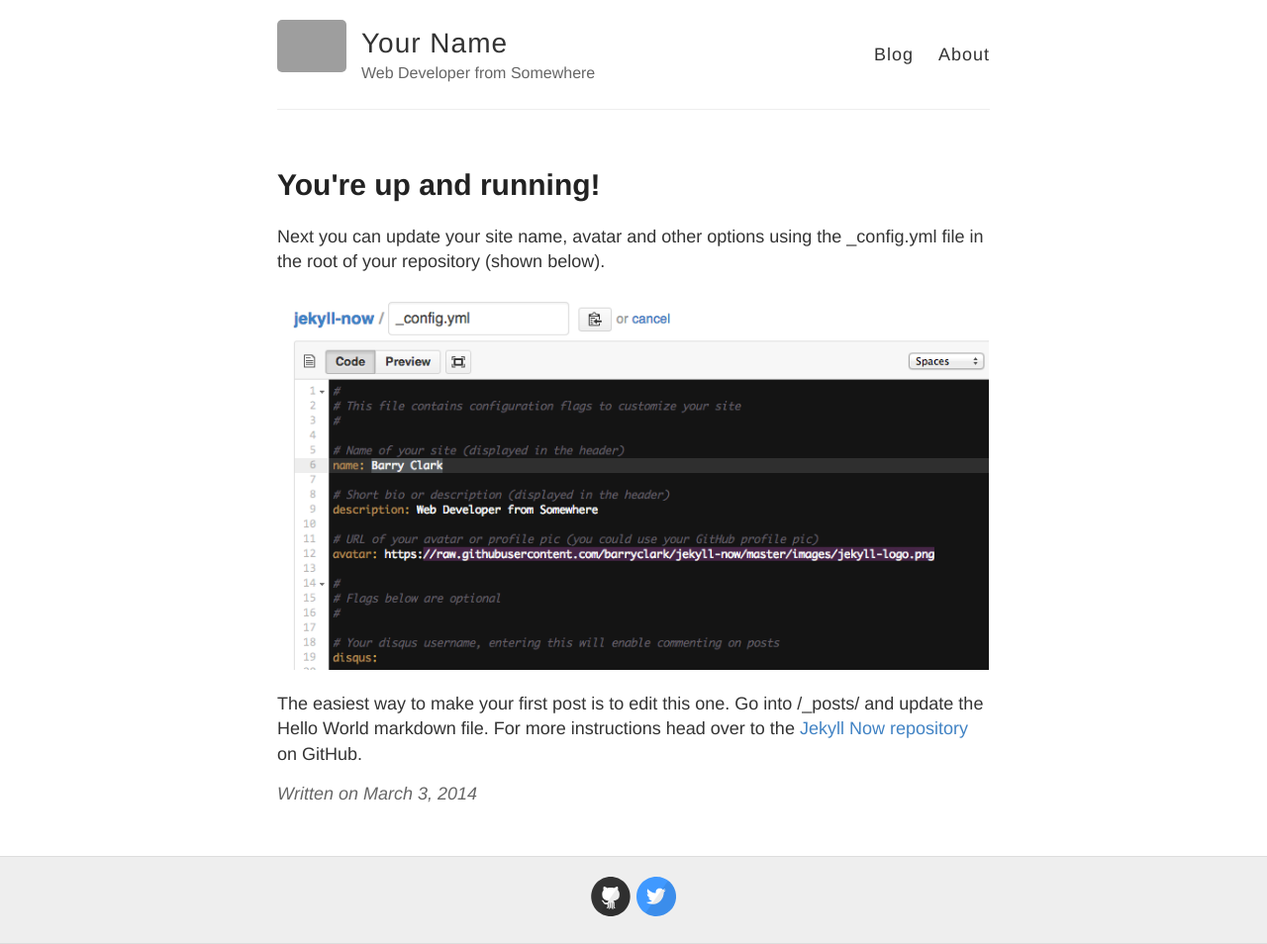
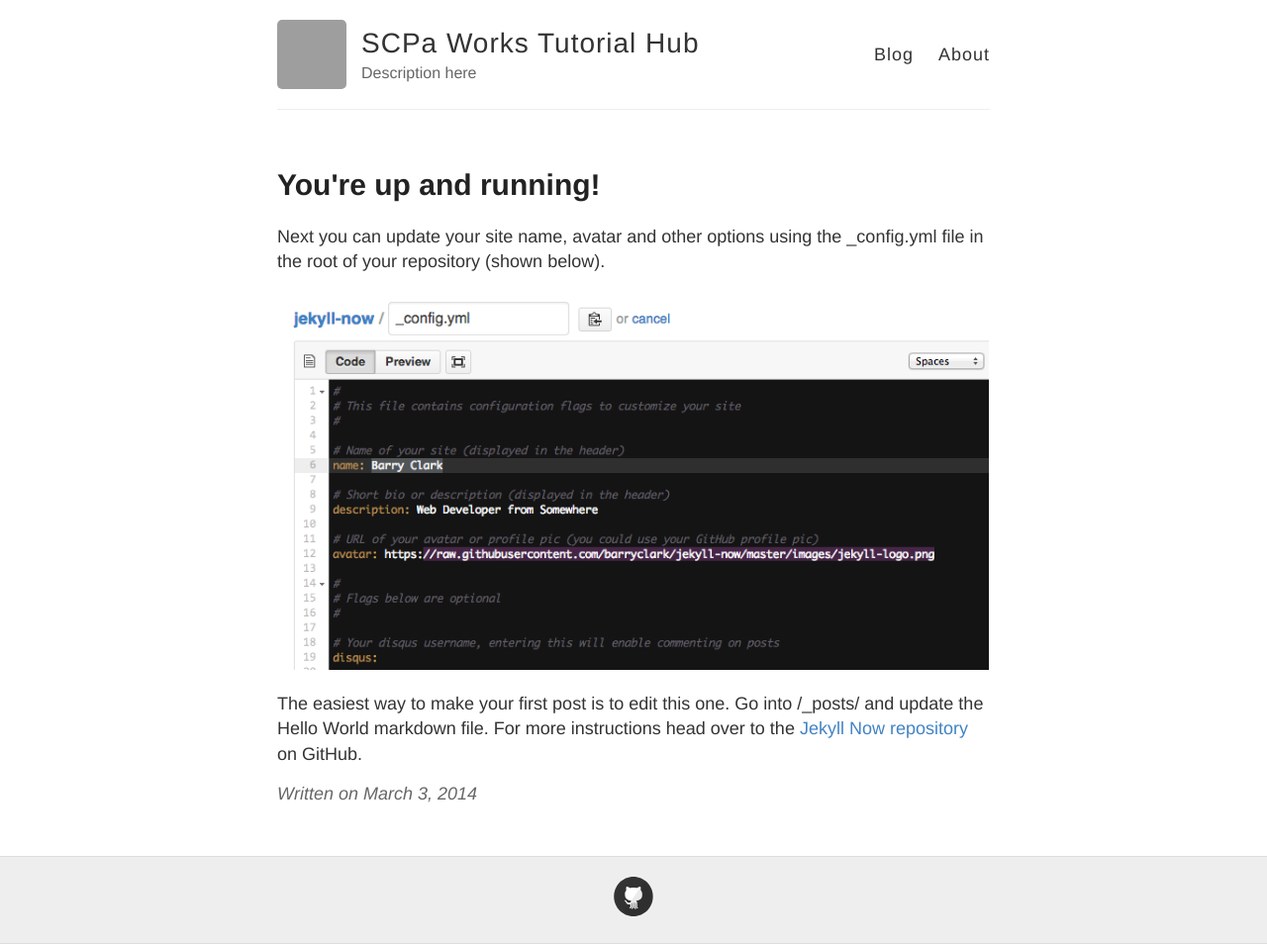
Before and after one commit to scpaworks/scpaworks.github.io, a Jekyll site: the page built from _posts/2014-3-3-Hello-World.md, in a window 1280 px wide. Shown: the whole page at 99% size. Built offline with Jekyll 4.4.1, drawn with Linux system fonts in a browser that asks for light colours; grey boxes are pictures that could not be loaded.

Commit message:
Update site config

```diff
--- a/_config.yml
+++ b/_config.yml
@@ -3,13 +3,13 @@
 #
 
 # Name of your site (displayed in the header)
-name: Your Name
+name: SCPa Works Tutorial Hub
 
 # Short bio or description (displayed in the header)
-description: Web Developer from Somewhere
+description: Description here
 
 # URL of your avatar or profile pic (you could use your GitHub profile pic)
-avatar: https://raw.githubusercontent.com/barryclark/jekyll-now/master/images/jekyll-logo.png
+avatar: https://avatars2.githubusercontent.com/u/67069194?s=200&v=4
 
 #
 # Flags below are optional
@@ -21,12 +21,12 @@
   email:
   facebook:
   flickr:
-  github: barryclark/jekyll-now
+  github: scpaworks
   instagram:
   linkedin:
   pinterest:
   rss: # just type anything here for a working RSS icon
-  twitter: jekyllrb
+  twitter:
   stackoverflow: # your stackoverflow profile, e.g. "users/50476/bart-kiers"
   youtube: # channel/<your_long_string> or user/<user-name>
   googleplus: # anything in your profile username that comes after plus.google.com/
```
